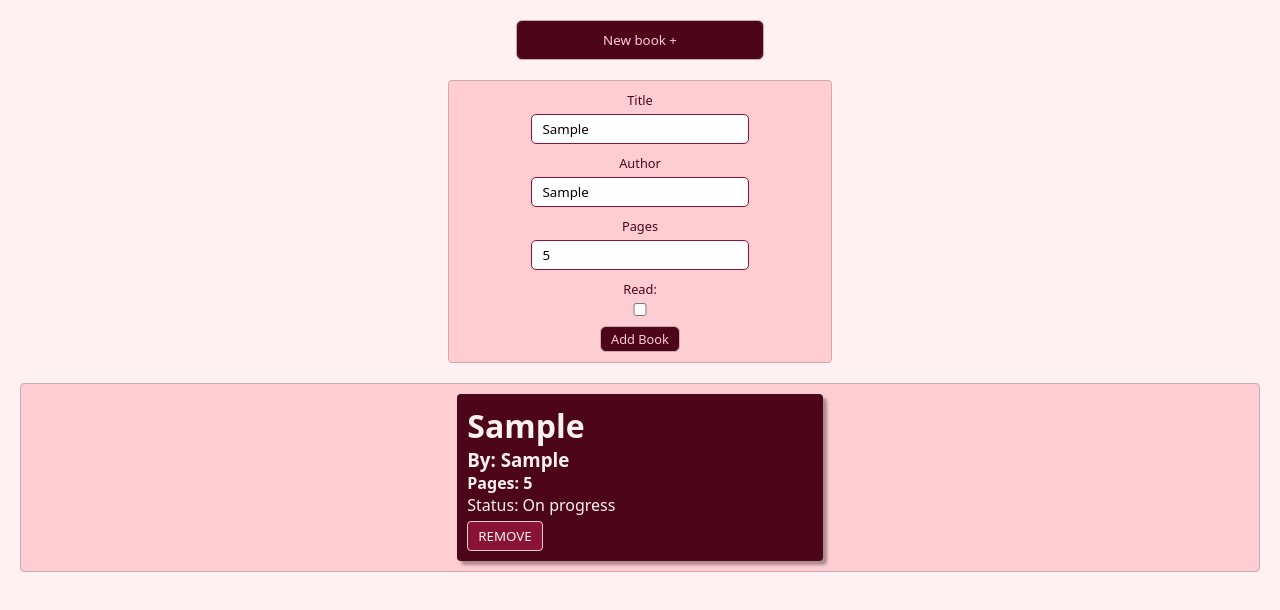
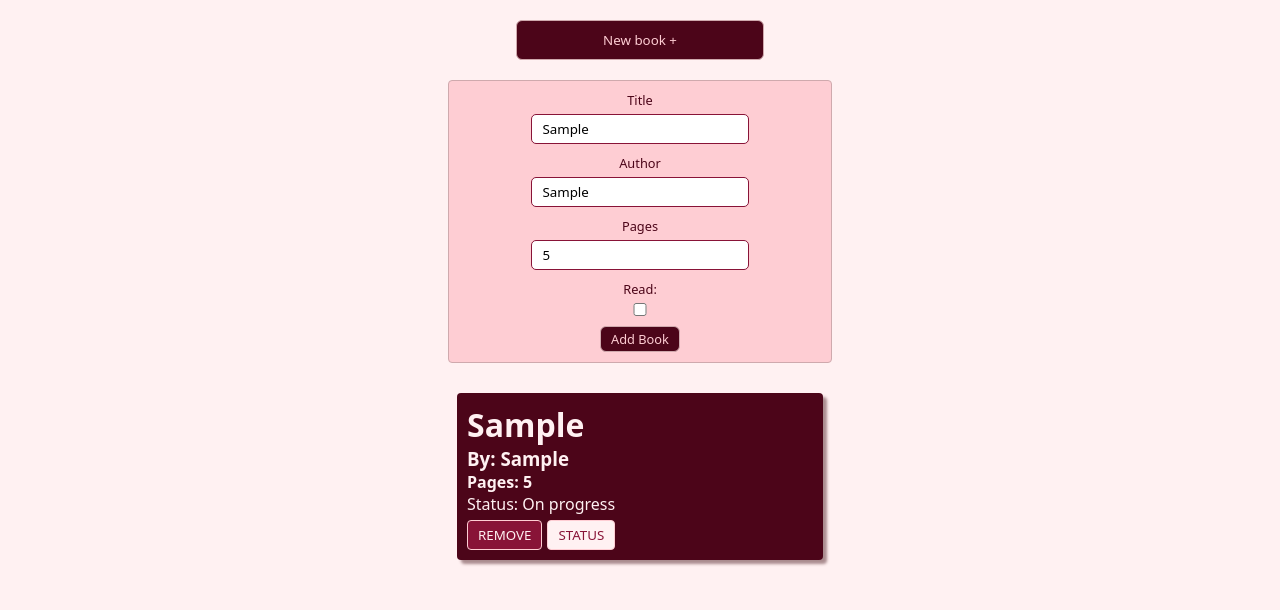
Before and after one commit to codedianq/project-library, a plain HTML site: page index.html in a window 1280 px wide. Both pictures are taken after typing "Sample", "Sample", "5" into the empty fields and a click on the input "Add Book". Drawn offline with Linux system fonts and the light colour scheme.

Commit message:
Add toggle button to toggle status

```diff
--- a/script.js
+++ b/script.js
@@ -9,6 +9,10 @@ function Book(title, author, pages, read) {
   this.pages = pages;
   this.read = read;
 }
+
+Book.prototype.toggleReadStatus = function () {
+  this.read = !this.read;
+};
 
 // Create a function render() to render the book to HTML file
 function render() {
@@ -36,12 +40,21 @@ function render() {
 
     bookCard.classList.add('book-card');
 
+    // remove btn
     const removeButton = document.createElement('button');
     removeButton.textContent = 'REMOVE';
     removeButton.classList.add('remove-button');
     removeButton.setAttribute('data-index', index);
     removeButton.addEventListener('click', removeBook);
     bookCard.appendChild(removeButton);
+
+    // toggle btn for read or not read
+    const toggleButton = document.createElement('button');
+    toggleButton.textContent = 'STATUS';
+    toggleButton.classList.add('toggle-button');
+    toggleButton.setAttribute('data-index', index); // Associate with the book's index
+    toggleButton.addEventListener('click', toggleReadStatus);
+    bookCard.appendChild(toggleButton);
 
     libraryEl.appendChild(bookCard);
   });
@@ -51,6 +64,12 @@ function removeBook(event) {
   const indexToRemove = event.target.getAttribute('data-index');
   myLibrary.splice(indexToRemove, 1);
   render();
+}
+
+function toggleReadStatus(event) {
+  const indexToToggle = event.target.getAttribute('data-index');
+  myLibrary[indexToToggle].toggleReadStatus();
+  render(); // Re-render the library after toggling the read status
 }
 
 function addBookToLibrary() {
--- a/style.css
+++ b/style.css
@@ -115,9 +115,6 @@ input[type='submit']:hover {
   align-items: flex-start;
   flex-wrap: wrap;
 
-  background-color: var(--primary-color);
-  border: solid #cfa9ad 1px;
-  border-radius: 4px;
   gap: 20px;
   padding: 10px;
   width: 100%;
@@ -147,3 +144,19 @@ input[type='submit']:hover {
   background-color: var(--bg-color);
   color: var(--accent-color);
 }
+
+.toggle-button {
+  background-color: var(--bg-color);
+  border: solid var(--primary-color) 1px;
+  border-radius: 4px;
+  padding: 5px 10px;
+  margin-top: 5px;
+  color: var(--accent-color);
+  cursor: pointer;
+  margin-left: 5px;
+}
+
+.toggle-button:hover {
+  background-color: var(--accent-color);
+  color: var(--bg-color);
+}
```
